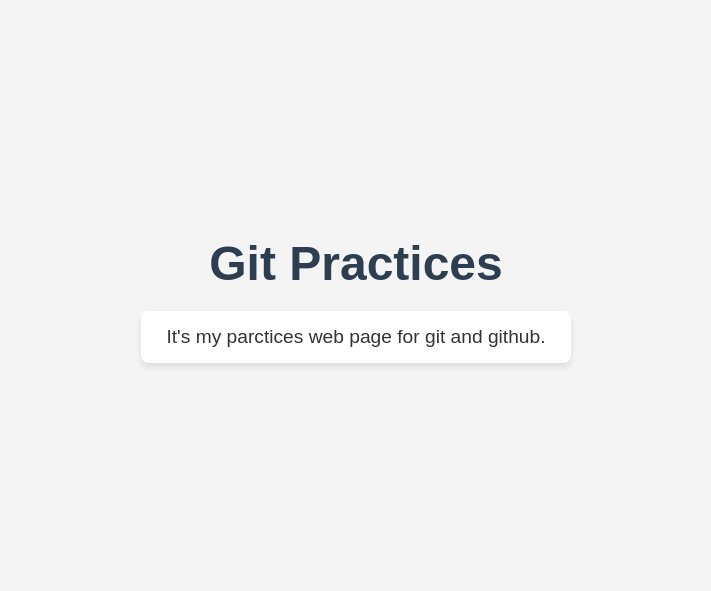
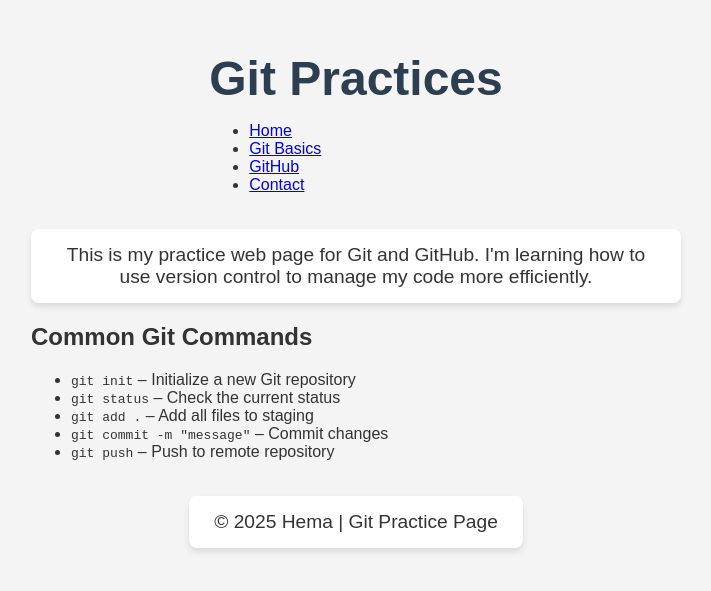
Before and after one commit to hemamperumal/gitpractices, a plain HTML site: page index.html in a window 1280 px wide. Shown: the part 107-698 px from the top of the page, without its empty margins (284-995 px from the left). Drawn offline with Linux system fonts and the light colour scheme.

Commit message:
modify index.html

```diff
--- a/index.html
+++ b/index.html
@@ -1,14 +1,44 @@
-<html>
+<!DOCTYPE html>
+<html lang="en">
 <head>
-    <title>gitpractices</title>
+  <meta charset="UTF-8">
+  <title>Git Practices</title>
   <link rel="stylesheet" href="style.css">
 </head>
 <body>
-    <center>
+
+  <header>
     <h1>Git Practices</h1>
-      <p>
-        It's my parctices web page for git and github.
-      </p>
-    </center>
+    <nav>
+      <ul>
+        <li><a href="#">Home</a></li>
+        <li><a href="#">Git Basics</a></li>
+        <li><a href="#">GitHub</a></li>
+        <li><a href="#">Contact</a></li>
+      </ul>
+    </nav>
+  </header>
+
+  <main>
+    <section class="intro">
+      <p>This is my practice web page for Git and GitHub. I'm learning how to use version control to manage my code more efficiently.</p>
+    </section>
+
+    <section class="commands">
+      <h2>Common Git Commands</h2>
+      <ul>
+        <li><code>git init</code> – Initialize a new Git repository</li>
+        <li><code>git status</code> – Check the current status</li>
+        <li><code>git add .</code> – Add all files to staging</li>
+        <li><code>git commit -m "message"</code> – Commit changes</li>
+        <li><code>git push</code> – Push to remote repository</li>
+      </ul>
+    </section>
+  </main>
+
+  <footer>
+    <p>© 2025 Hema | Git Practice Page</p>
+  </footer>
+
 </body>
 </html>
```
Lines whose indentation alone changed are shown as unchanged.
